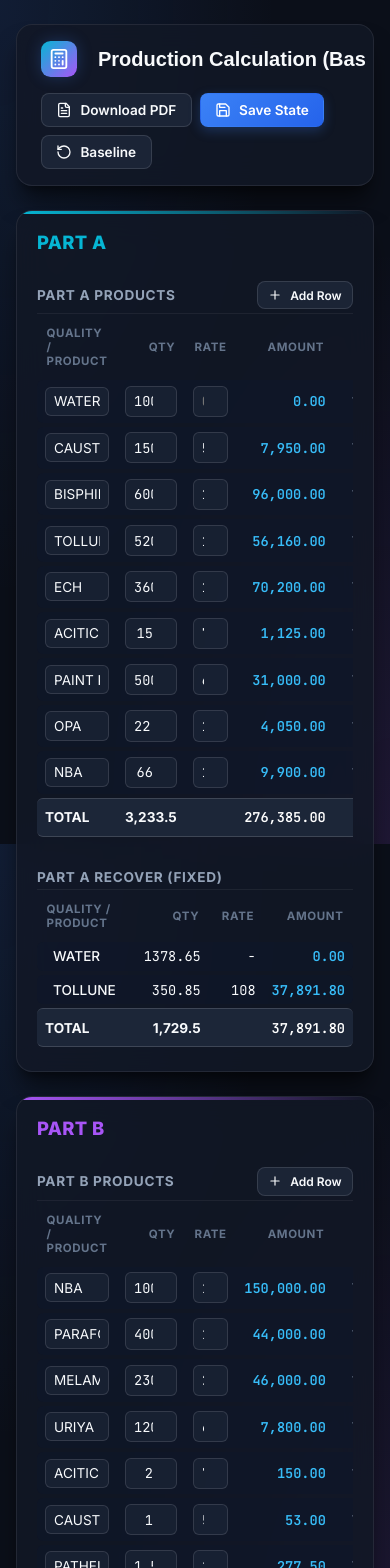
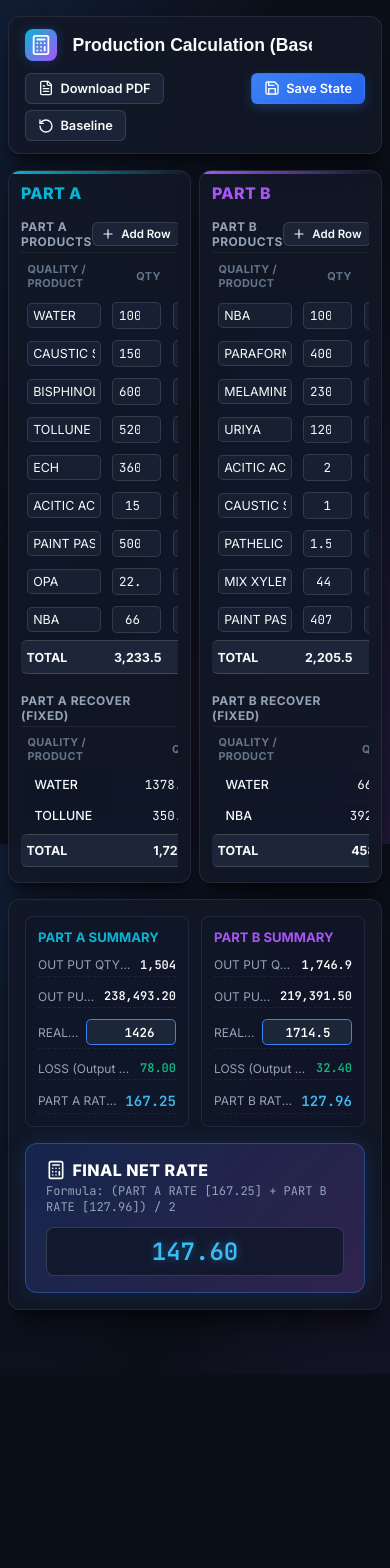
Before and after one commit to bhavarth007/calc-studio, a React (Vite) app: page / in a window 390 px wide. Shown: the top 1568 px of the page. After the commit the page ends 1374 px from the top, so only its background shows below. Built offline with nearby package versions, Linux system fonts and the light colour scheme.

Commit message:
Make Part A and Part B strictly side-by-side on mobile devices

```diff
--- a/src/index.css
+++ b/src/index.css
@@ -51,8 +51,8 @@ body {
 
 /* Scrollbar */
 ::-webkit-scrollbar {
-  width: 6px;
-  height: 6px;
+  width: 5px;
+  height: 5px;
 }
 ::-webkit-scrollbar-track {
   background: rgba(15, 23, 42, 0.6);
@@ -66,9 +66,9 @@ body {
 }
 
 .container {
-  max-width: 1440px;
+  max-width: 1600px;
   margin: 0 auto;
-  padding: 1.5rem 1rem;
+  padding: 1rem 0.5rem;
 }
 
 /* Header Navbar */
@@ -77,45 +77,45 @@ body {
   flex-wrap: wrap;
   justify-content: space-between;
   align-items: center;
-  gap: 1rem;
+  gap: 0.75rem;
   background: var(--bg-card);
   backdrop-filter: var(--glass-backdrop);
   border: 1px solid var(--bg-card-border);
-  padding: 1rem 1.5rem;
-  border-radius: 1rem;
+  padding: 0.75rem 1rem;
+  border-radius: 0.75rem;
   box-shadow: var(--shadow-lg);
-  margin-bottom: 1.5rem;
+  margin-bottom: 1rem;
 }
 
 .header-brand {
   display: flex;
   align-items: center;
-  gap: 0.75rem;
+  gap: 0.5rem;
 }
 
 .header-icon {
-  width: 2.25rem;
-  height: 2.25rem;
+  width: 2rem;
+  height: 2rem;
   background: linear-gradient(135deg, var(--part-a-accent), var(--part-b-accent));
-  border-radius: 0.6rem;
+  border-radius: 0.5rem;
   display: flex;
   align-items: center;
   justify-content: center;
   color: #fff;
   font-weight: 800;
-  box-shadow: 0 0 15px var(--primary-glow);
+  box-shadow: 0 0 12px var(--primary-glow);
 }
 
 .header-title-input {
   background: transparent;
   border: 1px solid transparent;
   color: var(--text-main);
-  font-size: 1.25rem;
+  font-size: 1.1rem;
   font-weight: 700;
-  padding: 0.25rem 0.5rem;
+  padding: 0.2rem 0.4rem;
   border-radius: 0.375rem;
   transition: border-color 0.2s;
-  max-width: 320px;
+  max-width: 260px;
 }
 .header-title-input:hover, .header-title-input:focus {
   border-color: var(--border-input);
@@ -127,19 +127,19 @@ body {
   display: flex;
   flex-wrap: wrap;
   align-items: center;
-  gap: 0.5rem;
+  gap: 0.4rem;
 }
 
 /* Buttons */
 .btn {
   display: inline-flex;
   align-items: center;
-  gap: 0.5rem;
+  gap: 0.4rem;
   font-family: var(--font-sans);
-  font-size: 0.85rem;
+  font-size: 0.8rem;
   font-weight: 600;
-  padding: 0.5rem 0.9rem;
-  border-radius: 0.5rem;
+  padding: 0.4rem 0.75rem;
+  border-radius: 0.4rem;
   border: 1px solid transparent;
   cursor: pointer;
   transition: all 0.2s ease;
@@ -170,7 +170,7 @@ body {
 .btn-danger-ghost {
   background: transparent;
   color: var(--text-muted);
-  padding: 0.35rem 0.5rem;
+  padding: 0.25rem 0.35rem;
   border-radius: 0.375rem;
 }
 .btn-danger-ghost:hover {
@@ -179,20 +179,21 @@ body {
 }
 
 .btn-sm {
-  font-size: 0.75rem;
-  padding: 0.35rem 0.65rem;
+  font-size: 0.72rem;
+  padding: 0.25rem 0.5rem;
 }
 
-/* Layout Grid for Part A and Part B */
+/* Layout Grid for Part A and Part B: ALWAYS 2 COLUMNS (Side-by-Side) */
 .form-grid {
   display: grid;
-  grid-template-columns: 1fr;
-  gap: 1.5rem;
+  grid-template-columns: 1fr 1fr;
+  gap: 0.75rem;
+  width: 100%;
 }
 
-@media (min-width: 1024px) {
+@media (max-width: 768px) {
   .form-grid {
-    grid-template-columns: 1fr 1fr;
+    gap: 0.5rem;
   }
 }
 
@@ -201,14 +202,15 @@ body {
   background: var(--bg-card);
   backdrop-filter: var(--glass-backdrop);
   border: 1px solid var(--bg-card-border);
-  border-radius: 1rem;
-  padding: 1.25rem;
+  border-radius: 0.75rem;
+  padding: 0.75rem;
   box-shadow: var(--shadow-lg);
   display: flex;
   flex-direction: column;
-  gap: 1.25rem;
+  gap: 0.75rem;
   position: relative;
   overflow: hidden;
+  min-width: 0; /* Prevents grid blowout on small screens */
 }
 
 .part-card::before {
@@ -234,11 +236,11 @@ body {
 }
 
 .part-title {
-  font-size: 1.15rem;
+  font-size: 1rem;
   font-weight: 800;
   display: flex;
   align-items: center;
-  gap: 0.5rem;
+  gap: 0.4rem;
   letter-spacing: 0.02em;
 }
 
@@ -250,16 +252,16 @@ body {
 }
 
 .sub-header {
-  font-size: 0.85rem;
+  font-size: 0.75rem;
   font-weight: 700;
   text-transform: uppercase;
-  letter-spacing: 0.05em;
+  letter-spacing: 0.04em;
   color: var(--text-muted);
   display: flex;
   align-items: center;
   justify-content: space-between;
-  margin-top: 0.5rem;
-  padding-bottom: 0.25rem;
+  margin-top: 0.25rem;
+  padding-bottom: 0.2rem;
   border-bottom: 1px solid rgba(255, 255, 255, 0.06);
 }
 
@@ -267,21 +269,23 @@ body {
 .table-container {
   width: 100%;
   overflow-x: auto;
+  -webkit-overflow-scrolling: touch;
 }
 
 .calc-table {
   width: 100%;
   border-collapse: separate;
-  border-spacing: 0 0.25rem;
+  border-spacing: 0 0.2rem;
+  min-width: 320px; /* Ensures table remains legible on narrow screens with horizontal scroll if needed */
 }
 
 .calc-table th {
-  font-size: 0.72rem;
+  font-size: 0.68rem;
   font-weight: 700;
   text-transform: uppercase;
-  letter-spacing: 0.05em;
+  letter-spacing: 0.03em;
   color: var(--text-dim);
-  padding: 0.5rem 0.6rem;
+  padding: 0.35rem 0.4rem;
   text-align: left;
 }
 
@@ -299,8 +303,8 @@ body {
 }
 
 .calc-table td {
-  padding: 0.35rem 0.5rem;
-  font-size: 0.85rem;
+  padding: 0.25rem 0.35rem;
+  font-size: 0.78rem;
   vertical-align: middle;
 }
 
@@ -313,16 +317,24 @@ body {
   border-bottom-right-radius: 0.375rem;
 }
 
+.static-text {
+  display: inline-block;
+  white-space: nowrap;
+  overflow: hidden;
+  text-overflow: ellipsis;
+  max-width: 120px;
+}
+
 /* Inputs */
 .table-input {
   width: 100%;
   background: var(--bg-input);
   border: 1px solid var(--border-input);
   color: var(--text-main);
-  padding: 0.35rem 0.5rem;
-  border-radius: 0.375rem;
+  padding: 0.25rem 0.35rem;
+  border-radius: 0.3rem;
   font-family: var(--font-sans);
-  font-size: 0.85rem;
+  font-size: 0.78rem;
   transition: all 0.15s ease;
 }
 
@@ -341,7 +353,9 @@ body {
   font-family: var(--font-mono);
   font-weight: 600;
   color: #38bdf8;
-  padding-right: 0.5rem;
+  padding-right: 0.35rem;
+  font-size: 0.78rem;
+  white-space: nowrap;
 }
 
 /* Total Rows */
@@ -350,10 +364,11 @@ body {
   font-weight: 700;
 }
 .calc-table tr.total-row td {
-  padding: 0.6rem 0.5rem;
+  padding: 0.45rem 0.35rem;
   color: var(--text-main);
   border-top: 1px solid rgba(255, 255, 255, 0.15);
   border-bottom: 1px solid rgba(255, 255, 255, 0.15);
+  font-size: 0.78rem;
 }
 
 /* Summary Output Panel */
@@ -361,43 +376,38 @@ body {
   background: var(--bg-card);
   backdrop-filter: var(--glass-backdrop);
   border: 1px solid var(--bg-card-border);
-  border-radius: 1rem;
-  padding: 1.5rem;
+  border-radius: 0.75rem;
+  padding: 1rem;
   box-shadow: var(--shadow-lg);
-  margin-top: 1.5rem;
+  margin-top: 1rem;
   display: flex;
   flex-direction: column;
-  gap: 1.5rem;
+  gap: 1rem;
 }
 
 .summary-grid {
   display: grid;
-  grid-template-columns: 1fr;
-  gap: 1.25rem;
-}
-
-@media (min-width: 768px) {
-  .summary-grid {
-    grid-template-columns: 1fr 1fr;
-  }
+  grid-template-columns: 1fr 1fr;
+  gap: 0.75rem;
 }
 
 .summary-card {
   background: rgba(15, 23, 42, 0.6);
   border: 1px solid rgba(255, 255, 255, 0.08);
-  border-radius: 0.75rem;
-  padding: 1rem 1.25rem;
+  border-radius: 0.5rem;
+  padding: 0.75rem;
   display: flex;
   flex-direction: column;
-  gap: 0.75rem;
+  gap: 0.5rem;
+  min-width: 0;
 }
 
 .summary-card-title {
-  font-size: 0.9rem;
+  font-size: 0.82rem;
   font-weight: 700;
   display: flex;
   align-items: center;
-  gap: 0.5rem;
+  gap: 0.4rem;
 }
 .part-a-title { color: var(--part-a-accent); }
 .part-b-title { color: var(--part-b-accent); }
@@ -406,69 +416,75 @@ body {
   display: flex;
   justify-content: space-between;
   align-items: center;
-  font-size: 0.85rem;
-  padding: 0.3rem 0;
+  font-size: 0.75rem;
+  padding: 0.2rem 0;
   border-bottom: 1px dashed rgba(255, 255, 255, 0.06);
+  gap: 0.4rem;
 }
 
 .metric-label {
   color: var(--text-muted);
+  white-space: nowrap;
+  overflow: hidden;
+  text-overflow: ellipsis;
 }
 
 .metric-val {
   font-family: var(--font-mono);
   font-weight: 600;
+  white-space: nowrap;
 }
 
 .metric-val.highlight {
   color: #38bdf8;
-  font-size: 1rem;
+  font-size: 0.88rem;
 }
 
 .real-output-input {
-  width: 120px;
+  width: 90px;
   background: rgba(30, 41, 59, 0.9);
   border: 1px solid var(--primary);
   color: #fff;
   font-weight: 700;
   font-family: var(--font-mono);
   text-align: right;
-  padding: 0.25rem 0.5rem;
-  border-radius: 0.375rem;
+  padding: 0.2rem 0.35rem;
+  border-radius: 0.3rem;
+  font-size: 0.78rem;
 }
 
 /* FINAL NET RATE BANNER */
 .net-rate-banner {
   background: linear-gradient(135deg, rgba(37, 99, 235, 0.2), rgba(168, 85, 247, 0.2));
   border: 1px solid rgba(59, 130, 246, 0.4);
-  border-radius: 1rem;
-  padding: 1.5rem;
+  border-radius: 0.75rem;
+  padding: 1rem 1.25rem;
   display: flex;
   flex-wrap: wrap;
   align-items: center;
   justify-content: space-between;
-  gap: 1rem;
-  box-shadow: 0 0 30px rgba(59, 130, 246, 0.15);
+  gap: 0.75rem;
+  box-shadow: 0 0 25px rgba(59, 130, 246, 0.15);
 }
 
 .net-rate-info {
   display: flex;
   flex-direction: column;
-  gap: 0.25rem;
+  gap: 0.2rem;
 }
 
 .net-rate-title {
-  font-size: 1.1rem;
+  font-size: 1rem;
   font-weight: 800;
-  letter-spacing: 0.05em;
+  letter-spacing: 0.03em;
   color: #fff;
   display: flex;
   align-items: center;
-  gap: 0.5rem;
+  gap: 0.4rem;
 }
 
 .net-rate-formula {
-  font-size: 0.8rem;
+  font-size: 0.75rem;
   color: var(--text-muted);
   font-family: var(--font-mono);
 }
@@ -476,21 +492,41 @@ body {
 .net-rate-value-box {
   background: rgba(15, 23, 42, 0.8);
   border: 1px solid rgba(255, 255, 255, 0.15);
-  padding: 0.75rem 1.5rem;
-  border-radius: 0.75rem;
+  padding: 0.5rem 1.25rem;
+  border-radius: 0.5rem;
   font-family: var(--font-mono);
   font-weight: 800;
-  font-size: 2rem;
+  font-size: 1.5rem;
   color: #38bdf8;
-  text-shadow: 0 0 12px rgba(56, 189, 248, 0.4);
+  text-shadow: 0 0 10px rgba(56, 189, 248, 0.4);
+}
+
+/* Mobile Responsiveness Fine-Tuning */
+@media (max-width: 640px) {
+  .app-header {
+    flex-direction: column;
+    align-items: flex-start;
+  }
+  .header-actions {
+    width: 100%;
+    justify-content: space-between;
+  }
+  .net-rate-banner {
+    flex-direction: column;
+    align-items: flex-start;
+  }
+  .net-rate-value-box {
+    width: 100%;
+    text-align: center;
+  }
 }
 
 /* Animations */
 @keyframes fadeIn {
-  from { opacity: 0; transform: translateY(6px); }
+  from { opacity: 0; transform: translateY(4px); }
   to { opacity: 1; transform: translateY(0); }
 }
 
 .animate-fade-in {
-  animation: fadeIn 0.25s cubic-bezier(0.16, 1, 0.3, 1) forwards;
+  animation: fadeIn 0.2s cubic-bezier(0.16, 1, 0.3, 1) forwards;
 }
```
